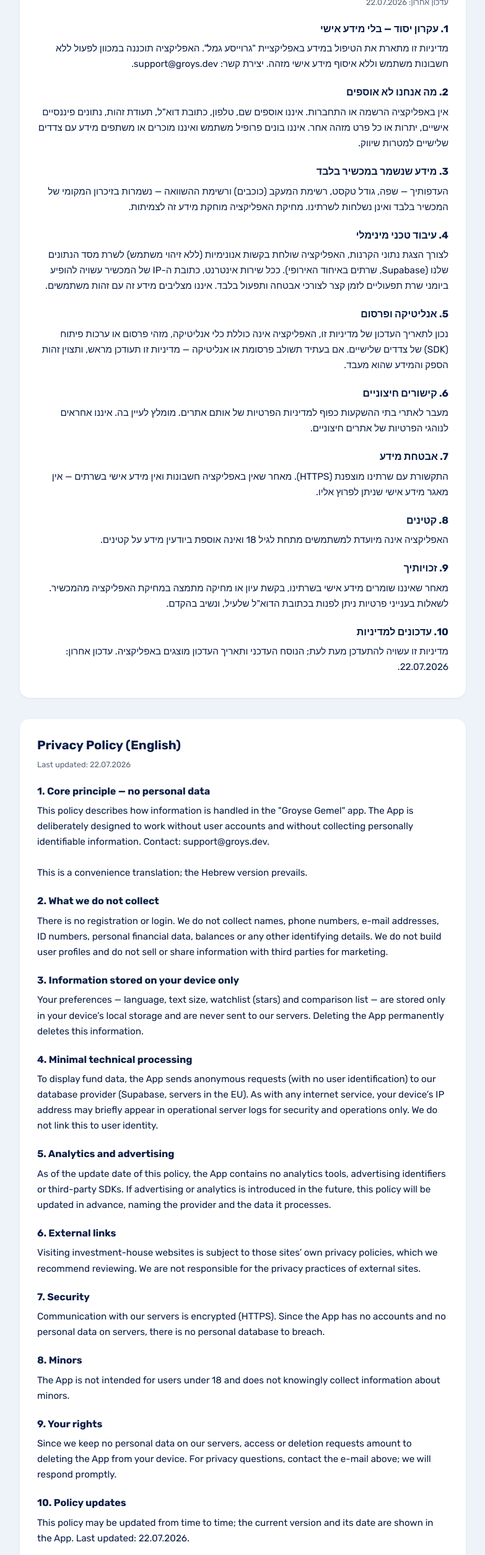
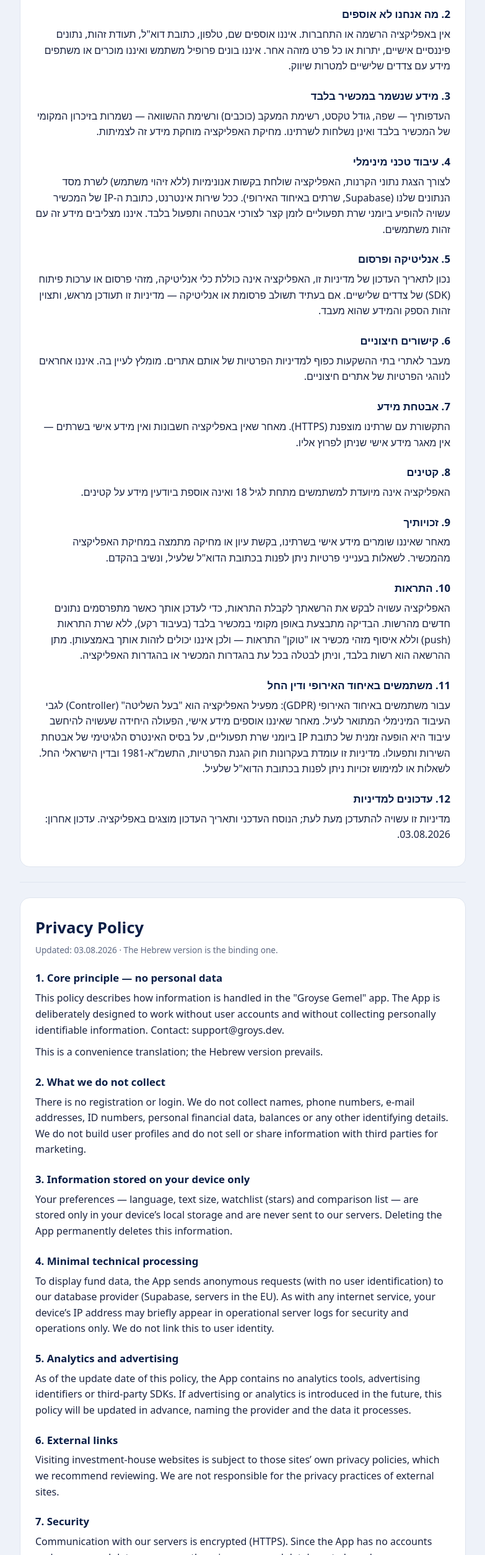
Before and after one commit to geethubik/policies, a plain HTML site: page privacy.html in a window 1280 px wide. Shown: the part 291-2800 px from the top of the page at 62% size, without its empty margins (248-1031 px from the left). Drawn offline with Linux system fonts and the light colour scheme.

Commit message:
Update legal pages: add notifications, GDPR, App-store EULA, accessibility (2026-08-03)

```diff
--- a/privacy.html
+++ b/privacy.html
@@ -3,78 +3,61 @@
 <head>
 <meta charset="utf-8">
 <meta name="viewport" content="width=device-width,initial-scale=1">
-<title>Groyse Gemel — Privacy Policy · מדיניות פרטיות</title>
-<link href="https://fonts.googleapis.com/css2?family=Rubik:wght@400;500;700&display=swap" rel="stylesheet">
+<title>מדיניות פרטיות — Groyse Gemel</title>
 <style>
-:root{--ink:#0a1e46;--muted:#5b6579;--bg:#eef2f9;--card:#fff;--accent:#2543d9}
-*{box-sizing:border-box}body{margin:0;background:var(--bg);color:var(--ink);
-font-family:Rubik,-apple-system,'Segoe UI',sans-serif;line-height:1.65}
-.wrap{max-width:760px;margin:0 auto;padding:32px 20px 64px}
-header{display:flex;align-items:baseline;justify-content:space-between;flex-wrap:wrap;gap:8px;margin-bottom:8px}
-h1{font-size:1.6rem;margin:0}
-.brand{color:var(--muted);font-size:.9rem}
-nav{margin:10px 0 26px;font-size:.9rem}
-nav a{color:var(--accent);text-decoration:none;margin-inline-end:14px}
-.note{background:#e7ecfb;border-radius:12px;padding:10px 14px;font-size:.85rem;color:var(--muted);margin-bottom:22px}
-section.doc{background:var(--card);border-radius:16px;padding:26px 28px;margin-bottom:34px;box-shadow:0 1px 3px rgba(10,30,70,.07)}
-h2{font-size:1.25rem;margin:0 0 4px}
-.updated{color:var(--muted);font-size:.8rem;margin-bottom:18px}
-h3{font-size:1rem;margin:20px 0 6px}
-p{margin:0 0 10px;font-size:.95rem;white-space:pre-line}
-footer{color:var(--muted);font-size:.8rem;text-align:center}
-footer a{color:var(--accent)}
-[dir=rtl]{text-align:right}
+:root{--ink:#0a1e46;--muted:#5f6a84;--bg:#eef2f9;--card:#fff;--border:#dfe5ef}
+*{box-sizing:border-box}
+body{margin:0;background:var(--bg);color:#1a2340;font:16px/1.6 system-ui,-apple-system,"Segoe UI",Roboto,Arial,sans-serif}
+main{max-width:760px;margin:0 auto;padding:32px 20px 64px}
+.doc{background:var(--card);border:1px solid var(--border);border-radius:16px;padding:28px 24px;margin-bottom:24px}
+h1{color:var(--ink);font-size:1.6rem;margin:0 0 4px}
+.upd{color:var(--muted);font-size:.85rem;margin:0 0 20px}
+h2{color:var(--ink);font-size:1.05rem;margin:22px 0 6px}
+p{margin:0 0 10px}
+hr{border:0;border-top:1px solid var(--border);margin:8px 0 24px}
+footer{color:var(--muted);font-size:.85rem;text-align:center}
+a{color:#2447e0}
+nav{margin-bottom:20px;text-align:center}
+nav a{margin:0 10px}
 </style>
 </head>
-<body><div class="wrap">
-<header><h1>מדיניות פרטיות · Privacy Policy</h1><div class="brand">גרוייסע גמל · Groyse Gemel</div></header>
-<nav><a href="index.html">← Home</a><a href="terms.html">Terms of Use</a><a href="#en">English ↓</a></nav>
-<div class="note">הנוסח העברי הוא הנוסח המחייב. The Hebrew version is legally binding; the English text below is a convenience translation. Last updated: 22.07.2026. Contact: <a href="mailto:support@groys.dev">support@groys.dev</a></div>
-<section class="doc" dir="rtl"><h2>מדיניות פרטיות</h2><div class="updated">עדכון אחרון: 22.07.2026</div>
-<h3>1. עקרון יסוד — בלי מידע אישי</h3>
-<p>מדיניות זו מתארת את הטיפול במידע באפליקציית &quot;גרוייסע גמל&quot;. האפליקציה תוכננה במכוון לפעול ללא חשבונות משתמש וללא איסוף מידע אישי מזהה. יצירת קשר: support@groys.dev.</p>
-<h3>2. מה אנחנו לא אוספים</h3>
-<p>אין באפליקציה הרשמה או התחברות. איננו אוספים שם, טלפון, כתובת דוא&quot;ל, תעודת זהות, נתונים פיננסיים אישיים, יתרות או כל פרט מזהה אחר. איננו בונים פרופיל משתמש ואיננו מוכרים או משתפים מידע עם צדדים שלישיים למטרות שיווק.</p>
-<h3>3. מידע שנשמר במכשיר בלבד</h3>
-<p>העדפותיך — שפה, גודל טקסט, רשימת המעקב (כוכבים) ורשימת ההשוואה — נשמרות בזיכרון המקומי של המכשיר בלבד ואינן נשלחות לשרתינו. מחיקת האפליקציה מוחקת מידע זה לצמיתות.</p>
-<h3>4. עיבוד טכני מינימלי</h3>
-<p>לצורך הצגת נתוני הקרנות, האפליקציה שולחת בקשות אנונימיות (ללא זיהוי משתמש) לשרת מסד הנתונים שלנו (Supabase, שרתים באיחוד האירופי). ככל שירות אינטרנט, כתובת ה-IP של המכשיר עשויה להופיע ביומני שרת תפעוליים לזמן קצר לצורכי אבטחה ותפעול בלבד. איננו מצליבים מידע זה עם זהות משתמשים.</p>
-<h3>5. אנליטיקה ופרסום</h3>
-<p>נכון לתאריך העדכון של מדיניות זו, האפליקציה אינה כוללת כלי אנליטיקה, מזהי פרסום או ערכות פיתוח (SDK) של צדדים שלישיים. אם בעתיד תשולב פרסומת או אנליטיקה — מדיניות זו תעודכן מראש, ותצוין זהות הספק והמידע שהוא מעבד.</p>
-<h3>6. קישורים חיצוניים</h3>
-<p>מעבר לאתרי בתי ההשקעות כפוף למדיניות הפרטיות של אותם אתרים. מומלץ לעיין בה. איננו אחראים לנוהגי הפרטיות של אתרים חיצוניים.</p>
-<h3>7. אבטחת מידע</h3>
-<p>התקשורת עם שרתינו מוצפנת (HTTPS). מאחר שאין באפליקציה חשבונות ואין מידע אישי בשרתים — אין מאגר מידע אישי שניתן לפרוץ אליו.</p>
-<h3>8. קטינים</h3>
-<p>האפליקציה אינה מיועדת למשתמשים מתחת לגיל 18 ואינה אוספת ביודעין מידע על קטינים.</p>
-<h3>9. זכויותיך</h3>
-<p>מאחר שאיננו שומרים מידע אישי בשרתינו, בקשת עיון או מחיקה מתמצה במחיקת האפליקציה מהמכשיר. לשאלות בענייני פרטיות ניתן לפנות בכתובת הדוא&quot;ל שלעיל, ונשיב בהקדם.</p>
-<h3>10. עדכונים למדיניות</h3>
-<p>מדיניות זו עשויה להתעדכן מעת לעת; הנוסח העדכני ותאריך העדכון מוצגים באפליקציה. עדכון אחרון: 22.07.2026.</p>
-</section>
-<section class="doc" id="en" dir="ltr"><h2>Privacy Policy (English)</h2><div class="updated">Last updated: 22.07.2026</div>
-<h3>1. Core principle — no personal data</h3>
-<p>This policy describes how information is handled in the &quot;Groyse Gemel&quot; app. The App is deliberately designed to work without user accounts and without collecting personally identifiable information. Contact: support@groys.dev.
-
-This is a convenience translation; the Hebrew version prevails.</p>
-<h3>2. What we do not collect</h3>
-<p>There is no registration or login. We do not collect names, phone numbers, e-mail addresses, ID numbers, personal financial data, balances or any other identifying details. We do not build user profiles and do not sell or share information with third parties for marketing.</p>
-<h3>3. Information stored on your device only</h3>
-<p>Your preferences — language, text size, watchlist (stars) and comparison list — are stored only in your device’s local storage and are never sent to our servers. Deleting the App permanently deletes this information.</p>
-<h3>4. Minimal technical processing</h3>
-<p>To display fund data, the App sends anonymous requests (with no user identification) to our database provider (Supabase, servers in the EU). As with any internet service, your device’s IP address may briefly appear in operational server logs for security and operations only. We do not link this to user identity.</p>
-<h3>5. Analytics and advertising</h3>
-<p>As of the update date of this policy, the App contains no analytics tools, advertising identifiers or third-party SDKs. If advertising or analytics is introduced in the future, this policy will be updated in advance, naming the provider and the data it processes.</p>
-<h3>6. External links</h3>
-<p>Visiting investment-house websites is subject to those sites’ own privacy policies, which we recommend reviewing. We are not responsible for the privacy practices of external sites.</p>
-<h3>7. Security</h3>
-<p>Communication with our servers is encrypted (HTTPS). Since the App has no accounts and no personal data on servers, there is no personal database to breach.</p>
-<h3>8. Minors</h3>
-<p>The App is not intended for users under 18 and does not knowingly collect information about minors.</p>
-<h3>9. Your rights</h3>
-<p>Since we keep no personal data on our servers, access or deletion requests amount to deleting the App from your device. For privacy questions, contact the e-mail above; we will respond promptly.</p>
-<h3>10. Policy updates</h3>
-<p>This policy may be updated from time to time; the current version and its date are shown in the App. Last updated: 22.07.2026.</p>
-</section>
-<footer>Groyse Gemel · <a href="mailto:support@groys.dev">support@groys.dev</a> · <a href="index.html">groyse-gemel policies</a></footer>
-</div></body></html>
+<body>
+<main>
+<nav><a href="./privacy.html">מדיניות פרטיות · Privacy</a><a href="./terms.html">תנאי שימוש · Terms</a></nav>
+<div class="doc" dir="rtl" lang="he">
+<h1>מדיניות פרטיות</h1>
+<p class="upd">עודכן: 03.08.2026</p>
+<section><h2>1. עקרון יסוד — בלי מידע אישי</h2><p>מדיניות זו מתארת את הטיפול במידע באפליקציית "גרוייסע גמל". האפליקציה תוכננה במכוון לפעול ללא חשבונות משתמש וללא איסוף מידע אישי מזהה. יצירת קשר: support@groys.dev.</p></section>
+<section><h2>2. מה אנחנו לא אוספים</h2><p>אין באפליקציה הרשמה או התחברות. איננו אוספים שם, טלפון, כתובת דוא"ל, תעודת זהות, נתונים פיננסיים אישיים, יתרות או כל פרט מזהה אחר. איננו בונים פרופיל משתמש ואיננו מוכרים או משתפים מידע עם צדדים שלישיים למטרות שיווק.</p></section>
+<section><h2>3. מידע שנשמר במכשיר בלבד</h2><p>העדפותיך — שפה, גודל טקסט, רשימת המעקב (כוכבים) ורשימת ההשוואה — נשמרות בזיכרון המקומי של המכשיר בלבד ואינן נשלחות לשרתינו. מחיקת האפליקציה מוחקת מידע זה לצמיתות.</p></section>
+<section><h2>4. עיבוד טכני מינימלי</h2><p>לצורך הצגת נתוני הקרנות, האפליקציה שולחת בקשות אנונימיות (ללא זיהוי משתמש) לשרת מסד הנתונים שלנו (Supabase, שרתים באיחוד האירופי). ככל שירות אינטרנט, כתובת ה-IP של המכשיר עשויה להופיע ביומני שרת תפעוליים לזמן קצר לצורכי אבטחה ותפעול בלבד. איננו מצליבים מידע זה עם זהות משתמשים.</p></section>
+<section><h2>5. אנליטיקה ופרסום</h2><p>נכון לתאריך העדכון של מדיניות זו, האפליקציה אינה כוללת כלי אנליטיקה, מזהי פרסום או ערכות פיתוח (SDK) של צדדים שלישיים. אם בעתיד תשולב פרסומת או אנליטיקה — מדיניות זו תעודכן מראש, ותצוין זהות הספק והמידע שהוא מעבד.</p></section>
+<section><h2>6. קישורים חיצוניים</h2><p>מעבר לאתרי בתי ההשקעות כפוף למדיניות הפרטיות של אותם אתרים. מומלץ לעיין בה. איננו אחראים לנוהגי הפרטיות של אתרים חיצוניים.</p></section>
+<section><h2>7. אבטחת מידע</h2><p>התקשורת עם שרתינו מוצפנת (HTTPS). מאחר שאין באפליקציה חשבונות ואין מידע אישי בשרתים — אין מאגר מידע אישי שניתן לפרוץ אליו.</p></section>
+<section><h2>8. קטינים</h2><p>האפליקציה אינה מיועדת למשתמשים מתחת לגיל 18 ואינה אוספת ביודעין מידע על קטינים.</p></section>
+<section><h2>9. זכויותיך</h2><p>מאחר שאיננו שומרים מידע אישי בשרתינו, בקשת עיון או מחיקה מתמצה במחיקת האפליקציה מהמכשיר. לשאלות בענייני פרטיות ניתן לפנות בכתובת הדוא"ל שלעיל, ונשיב בהקדם.</p></section>
+<section><h2>10. התראות</h2><p>האפליקציה עשויה לבקש את הרשאתך לקבלת התראות, כדי לעדכן אותך כאשר מתפרסמים נתונים חדשים מהרשות. הבדיקה מתבצעת באופן מקומי במכשיר בלבד (בעיבוד רקע), ללא שרת התראות (push) וללא איסוף מזהי מכשיר או "טוקן" התראות — ולכן איננו יכולים לזהות אותך באמצעותן. מתן ההרשאה הוא רשות בלבד, וניתן לבטלה בכל עת בהגדרות המכשיר או בהגדרות האפליקציה.</p></section>
+<section><h2>11. משתמשים באיחוד האירופי ודין החל</h2><p>עבור משתמשים באיחוד האירופי (GDPR): מפעיל האפליקציה הוא "בעל השליטה" (Controller) לגבי העיבוד המינימלי המתואר לעיל. מאחר שאיננו אוספים מידע אישי, הפעולה היחידה שעשויה להיחשב עיבוד היא הופעה זמנית של כתובת IP ביומני שרת תפעוליים, על בסיס האינטרס הלגיטימי של אבטחת השירות ותפעולו. מדיניות זו עומדת בעקרונות חוק הגנת הפרטיות, התשמ"א-1981 ובדין הישראלי החל. לשאלות או למימוש זכויות ניתן לפנות בכתובת הדוא"ל שלעיל.</p></section>
+<section><h2>12. עדכונים למדיניות</h2><p>מדיניות זו עשויה להתעדכן מעת לעת; הנוסח העדכני ותאריך העדכון מוצגים באפליקציה. עדכון אחרון: 03.08.2026.</p></section>
+</div>
+<hr>
+<div class="doc" dir="ltr" lang="en">
+<h1>Privacy Policy</h1>
+<p class="upd">Updated: 03.08.2026 · The Hebrew version is the binding one.</p>
+<section><h2>1. Core principle — no personal data</h2><p>This policy describes how information is handled in the "Groyse Gemel" app. The App is deliberately designed to work without user accounts and without collecting personally identifiable information. Contact: support@groys.dev.</p><p>This is a convenience translation; the Hebrew version prevails.</p></section>
+<section><h2>2. What we do not collect</h2><p>There is no registration or login. We do not collect names, phone numbers, e-mail addresses, ID numbers, personal financial data, balances or any other identifying details. We do not build user profiles and do not sell or share information with third parties for marketing.</p></section>
+<section><h2>3. Information stored on your device only</h2><p>Your preferences — language, text size, watchlist (stars) and comparison list — are stored only in your device’s local storage and are never sent to our servers. Deleting the App permanently deletes this information.</p></section>
+<section><h2>4. Minimal technical processing</h2><p>To display fund data, the App sends anonymous requests (with no user identification) to our database provider (Supabase, servers in the EU). As with any internet service, your device’s IP address may briefly appear in operational server logs for security and operations only. We do not link this to user identity.</p></section>
+<section><h2>5. Analytics and advertising</h2><p>As of the update date of this policy, the App contains no analytics tools, advertising identifiers or third-party SDKs. If advertising or analytics is introduced in the future, this policy will be updated in advance, naming the provider and the data it processes.</p></section>
+<section><h2>6. External links</h2><p>Visiting investment-house websites is subject to those sites’ own privacy policies, which we recommend reviewing. We are not responsible for the privacy practices of external sites.</p></section>
+<section><h2>7. Security</h2><p>Communication with our servers is encrypted (HTTPS). Since the App has no accounts and no personal data on servers, there is no personal database to breach.</p></section>
+<section><h2>8. Minors</h2><p>The App is not intended for users under 18 and does not knowingly collect information about minors.</p></section>
+<section><h2>9. Your rights</h2><p>Since we keep no personal data on our servers, access or deletion requests amount to deleting the App from your device. For privacy questions, contact the e-mail above; we will respond promptly.</p></section>
+<section><h2>10. Notifications</h2><p>The App may ask your permission to send notifications, in order to alert you when new data is published by the Authority. The check runs locally on your device only (background processing), with no push-notification server and no collection of device identifiers or notification "tokens" — so we cannot identify you through them. Granting permission is entirely optional and can be revoked at any time in your device or app settings.</p></section>
+<section><h2>11. EU users and applicable law</h2><p>For users in the European Union (GDPR): the App operator is the "Controller" for the minimal processing described above. Since we collect no personal data, the only operation that may be considered processing is the transient appearance of an IP address in operational server logs, on the basis of the legitimate interest of securing and operating the service. This policy adheres to the principles of the Israeli Protection of Privacy Law, 5741-1981 and applicable Israeli law. For questions or to exercise rights, contact the e-mail above.</p></section>
+<section><h2>12. Policy updates</h2><p>This policy may be updated from time to time; the current version and its date are shown in the App. Last updated: 03.08.2026.</p></section>
+</div>
+<footer>Groyse Gemel · support@groys.dev</footer>
+</main>
+</body>
+</html>
```
Also changed, not shown: index.html (+30 -31 lines), terms.html (+59 -96 lines).
